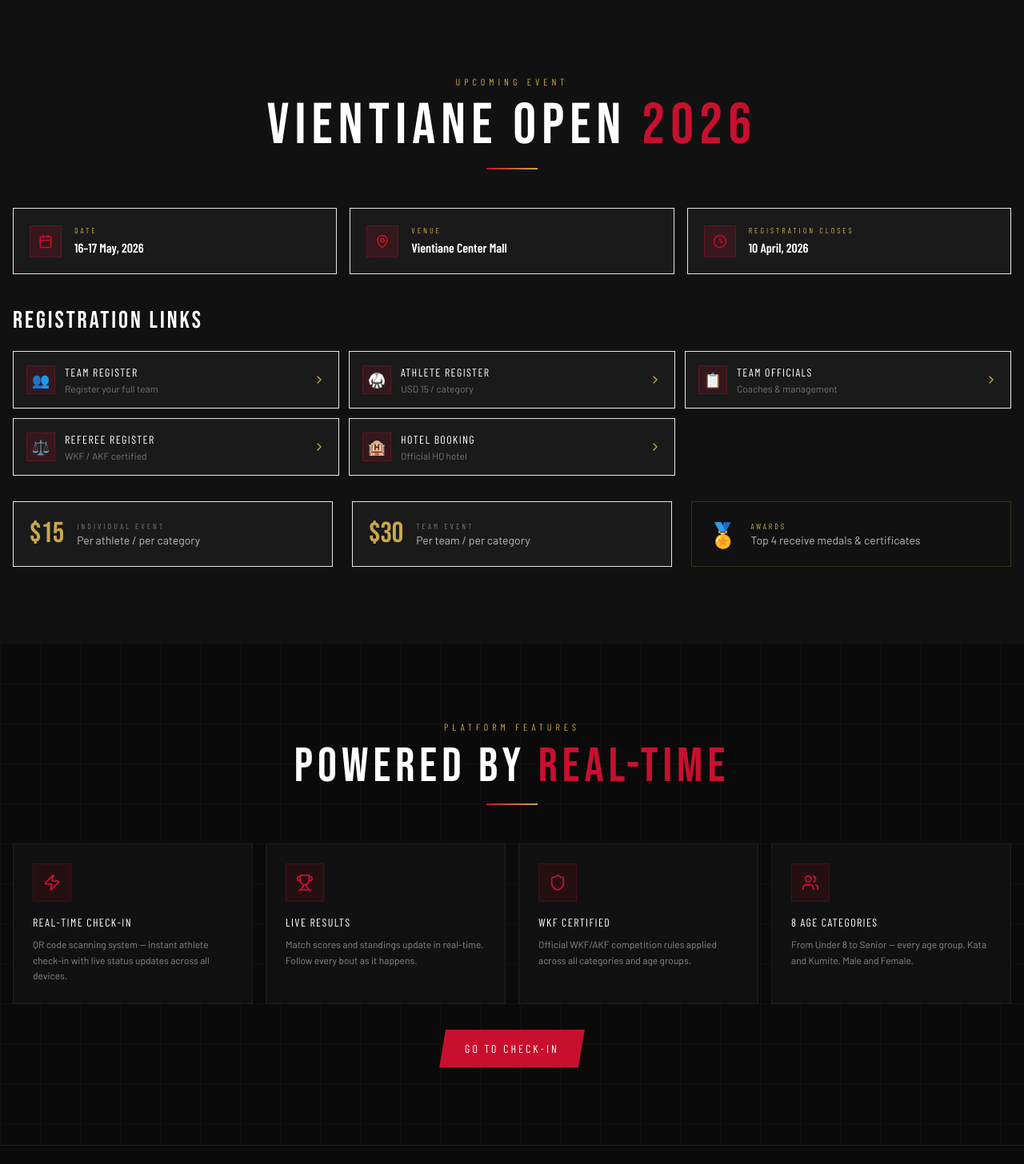
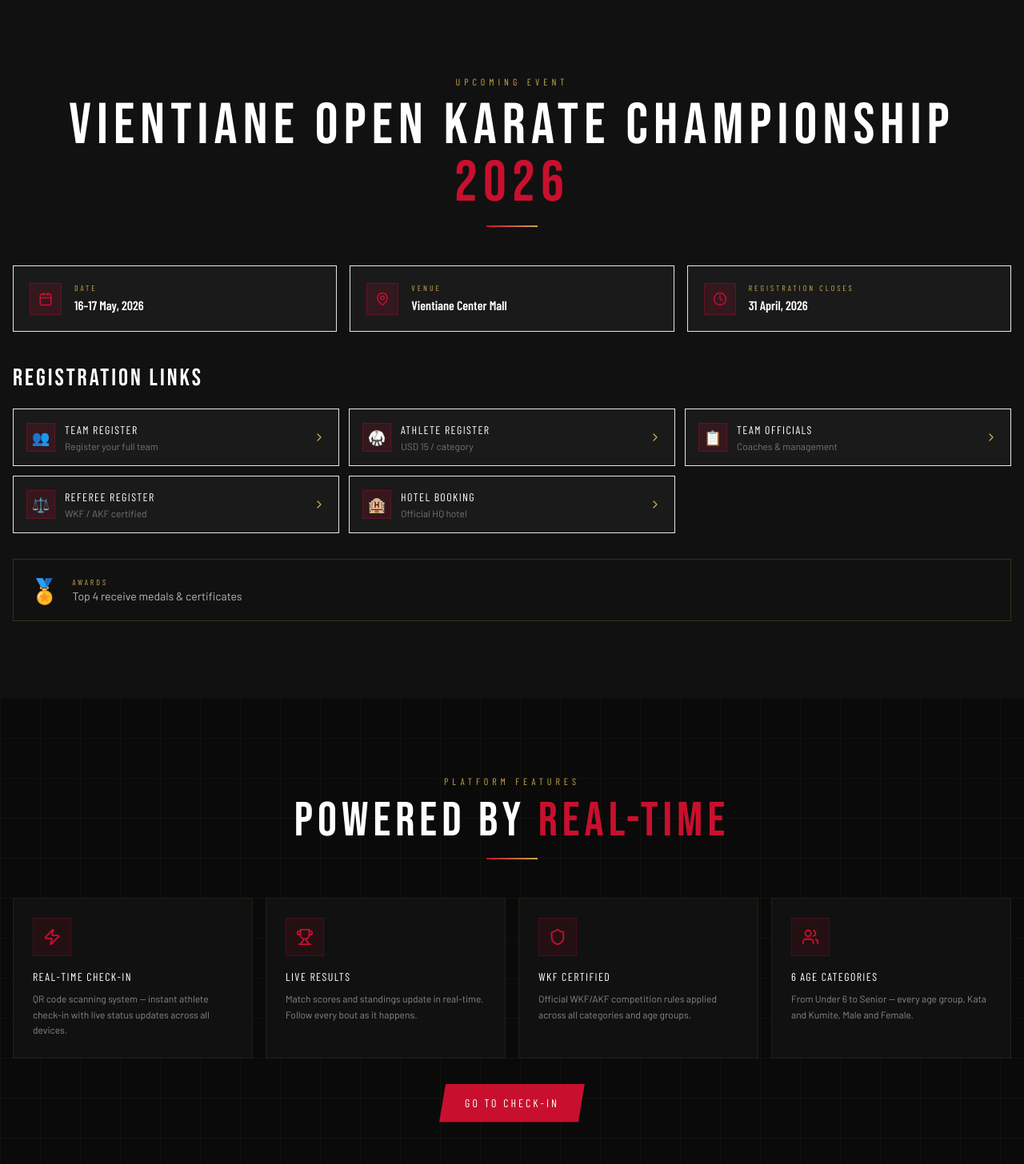
Before and after one commit to anothaichanthavixay040-bit/Vientiane_Open, a Next.js app: page / in a window 1280 px wide. Shown: the part 1014-2470 px from the top of the page at 80% size. Built offline with nearby package versions, Linux system fonts and the light colour scheme.

Commit message:
remove fee and VKF

```diff
--- a/app/page.tsx
+++ b/app/page.tsx
@@ -3,7 +3,7 @@ import { Calendar, MapPin, Clock, Trophy, Users, Shield, ChevronRight, Zap } fro
 
 const stats = [
   { num: '2026', label: 'Championship Year' },
-  { num: '8+', label: 'Age Categories' },
+  { num: '6+', label: 'Age Categories' },
   { num: 'WKF', label: 'Certified Rules' },
   { num: '16–17', label: 'May, Vientiane' },
 ]
@@ -20,7 +20,7 @@ const features = [
   { icon: <Zap size={22} className="text-[#C8102E]"/>, title: 'Real-Time Check-In', desc: 'QR code scanning system — instant athlete check-in with live status updates across all devices.' },
   { icon: <Trophy size={22} className="text-[#C8102E]"/>, title: 'Live Results', desc: 'Match scores and standings update in real-time. Follow every bout as it happens.' },
   { icon: <Shield size={22} className="text-[#C8102E]"/>, title: 'WKF Certified', desc: 'Official WKF/AKF competition rules applied across all categories and age groups.' },
-  { icon: <Users size={22} className="text-[#C8102E]"/>, title: '8 Age Categories', desc: 'From Under 8 to Senior — every age group, Kata and Kumite, Male and Female.' },
+  { icon: <Users size={22} className="text-[#C8102E]"/>, title: '6 Age Categories', desc: 'From Under 6 to Senior — every age group, Kata and Kumite, Male and Female.' },
 ]
 
 export default function HomePage() {
@@ -32,7 +32,7 @@ export default function HomePage() {
         <div className="absolute inset-0" style={{background:'radial-gradient(ellipse 60% 70% at 70% 50%, rgba(200,16,46,0.15) 0%, transparent 60%)'}}/>
 
         {/* Decorative text */}
-        <div className="absolute right-4 top-1/2 -translate-y-1/2 font-bebas text-[120px] sm:text-[180px] lg:text-[220px] text-[#C8102E]/05 leading-none select-none hidden sm:block" style={{writingMode:'vertical-rl', letterSpacing:'20px'}}>VKF</div>
+        {/* <div className="absolute right-4 top-1/2 -translate-y-1/2 font-bebas text-[120px] sm:text-[180px] lg:text-[220px] text-[#C8102E]/05 leading-none select-none hidden sm:block" style={{writingMode:'vertical-rl', letterSpacing:'20px'}}>VKF</div> */}
 
         <div className="relative z-10 text-center px-4 py-20 max-w-4xl mx-auto">
           <div className="inline-flex items-center gap-2 font-condensed text-[11px] sm:text-xs tracking-[4px] text-[#C9A84C] border border-[#C9A84C]/40 px-4 py-2 mb-6 sm:mb-8">
@@ -81,7 +81,7 @@ export default function HomePage() {
         <div className="max-w-7xl mx-auto">
           <div className="text-center mb-12">
             <div className="font-condensed text-xs tracking-[5px] text-[#C9A84C] uppercase mb-3">Upcoming Event</div>
-            <h2 className="font-bebas text-4xl sm:text-6xl lg:text-7xl text-white tracking-widest">VIENTIANE OPEN <span className="text-[#C8102E]">2026</span></h2>
+            <h2 className="font-bebas text-4xl sm:text-6xl lg:text-7xl text-white tracking-widest">Vientiane Open Karate Championship <span className="text-[#C8102E]">2026</span></h2>
             <div className="w-16 h-0.5 bg-gradient-to-r from-[#C8102E] to-[#C9A84C] mx-auto mt-4"/>
           </div>
 
@@ -89,7 +89,7 @@ export default function HomePage() {
             {[
               { icon: <Calendar size={18}/>, label: 'Date', val: '16–17 May, 2026' },
               { icon: <MapPin size={18}/>, label: 'Venue', val: 'Vientiane Center Mall' },
-              { icon: <Clock size={18}/>, label: 'Registration Closes', val: '10 April, 2026' },
+              { icon: <Clock size={18}/>, label: 'Registration Closes', val: '31 April, 2026' },
             ].map(i => (
               <div key={i.label} className="bg-[#1a1a1a] border border-[#C9A84C]/12 p-5 flex items-center gap-4">
                 <div className="w-10 h-10 bg-[#C8102E]/15 border border-[#C8102E]/30 flex items-center justify-center text-[#C8102E] flex-shrink-0">{i.icon}</div>
@@ -122,14 +122,6 @@ export default function HomePage() {
           </div>
 
           <div className="flex flex-col sm:flex-row gap-4 sm:gap-6">
-            <div className="flex-1 bg-[#1a1a1a] border border-[#C9A84C]/12 p-5 flex items-center gap-4">
-              <div className="font-bebas text-4xl text-[#C9A84C]">$15</div>
-              <div><div className="font-condensed text-[10px] tracking-[3px] text-white/40 uppercase">Individual Event</div><div className="text-sm text-white/70">Per athlete / per category</div></div>
-            </div>
-            <div className="flex-1 bg-[#1a1a1a] border border-[#C9A84C]/12 p-5 flex items-center gap-4">
-              <div className="font-bebas text-4xl text-[#C9A84C]">$30</div>
-              <div><div className="font-condensed text-[10px] tracking-[3px] text-white/40 uppercase">Team Event</div><div className="text-sm text-white/70">Per team / per category</div></div>
-            </div>
             <div className="flex-1 bg-[#C9A84C]/08 border border-[#C9A84C]/20 p-5 flex items-center gap-4">
               <div className="text-3xl">🏅</div>
               <div><div className="font-condensed text-[10px] tracking-[3px] text-[#C9A84C] uppercase">Awards</div><div className="text-sm text-white/70">Top 4 receive medals & certificates</div></div>
```
